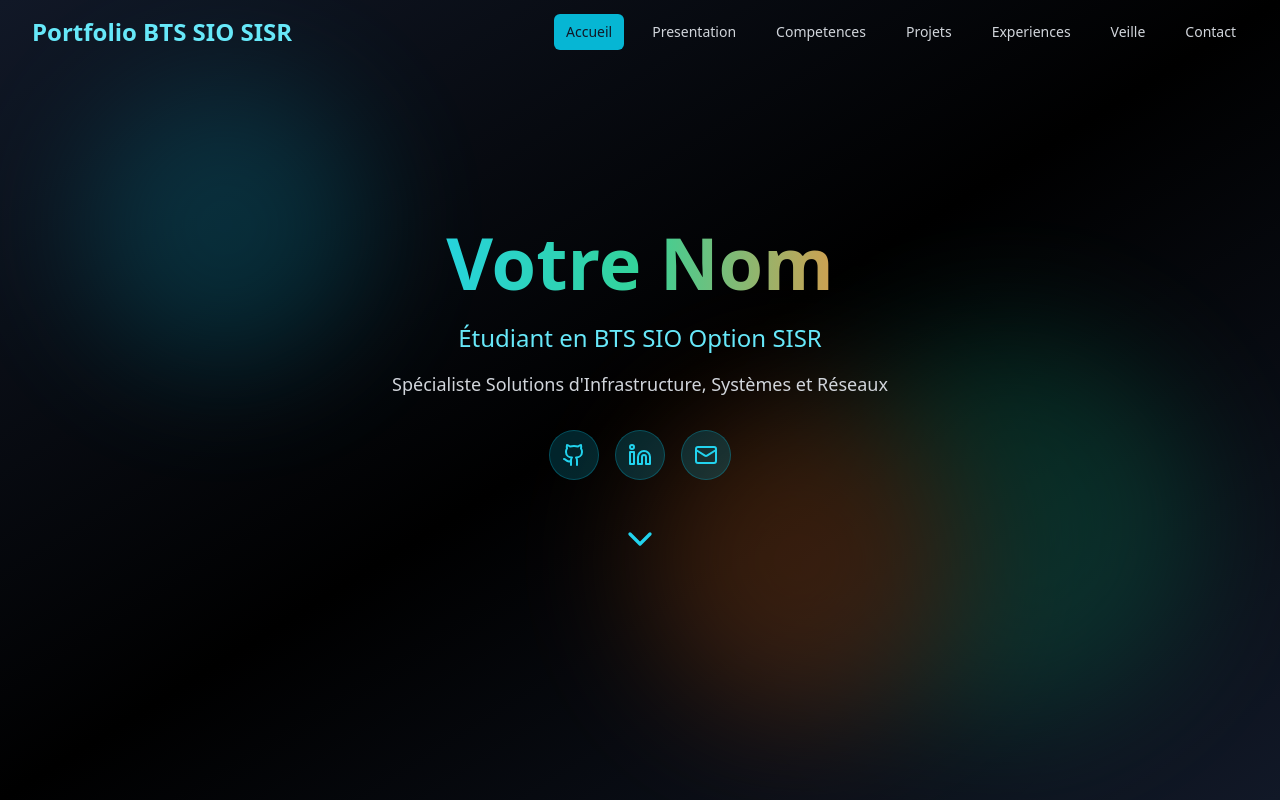
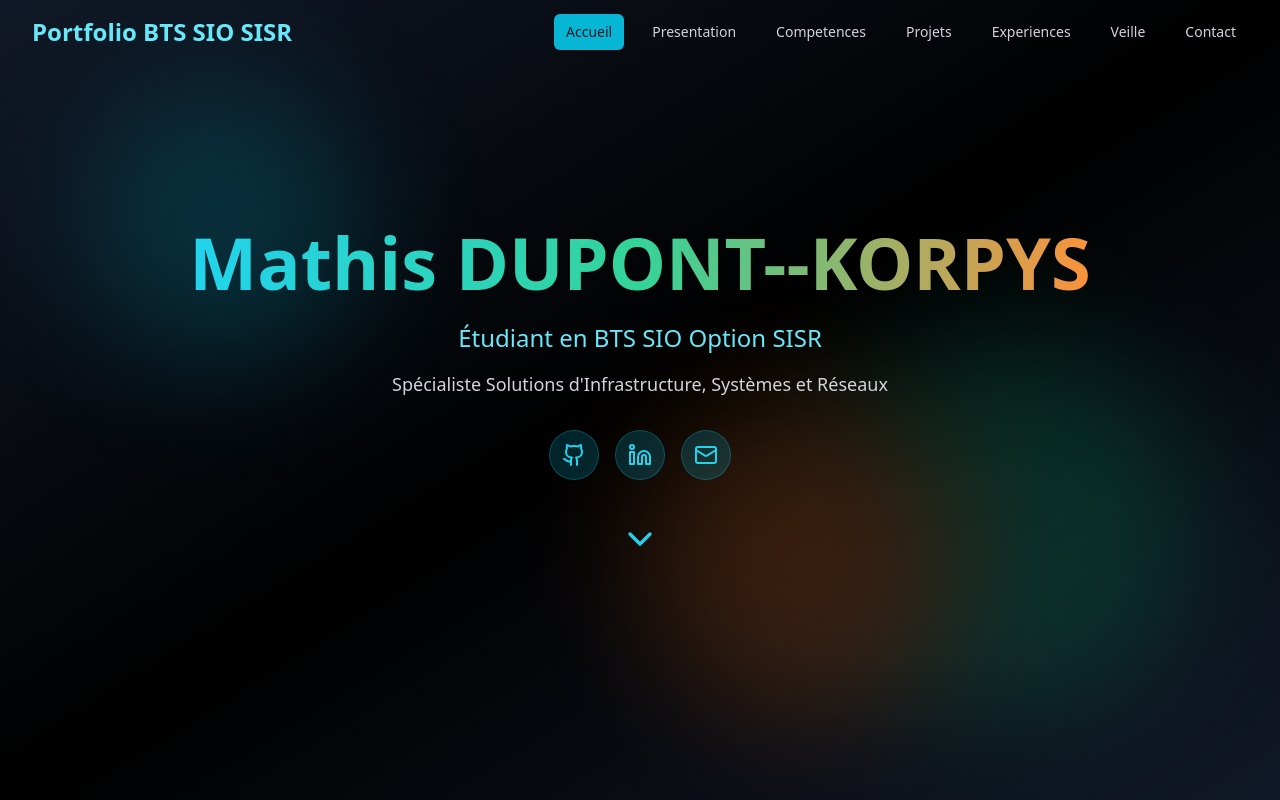
Before and after one commit to bakoww/sb1-fv8yvovn, a React (Vite) app: page / in a window 1280 px wide. Shown: the top 800 px of the page. Built offline with nearby package versions, Linux system fonts and the light colour scheme.

Commit message:
Votre message de commit

```diff
--- a/src/App.tsx
+++ b/src/App.tsx
@@ -251,7 +251,7 @@ function App() {
 
         <div className="relative z-10 text-center px-4">
           <h1 className="text-5xl md:text-7xl font-bold text-transparent bg-clip-text bg-gradient-to-r from-cyan-400 via-emerald-400 to-orange-400 mb-6 animate-fade-in">
-            Votre Nom
+            Mathis DUPONT--KORPYS
           </h1>
           <p className="text-xl md:text-2xl text-cyan-300 mb-4">
             Étudiant en BTS SIO Option SISR
```
